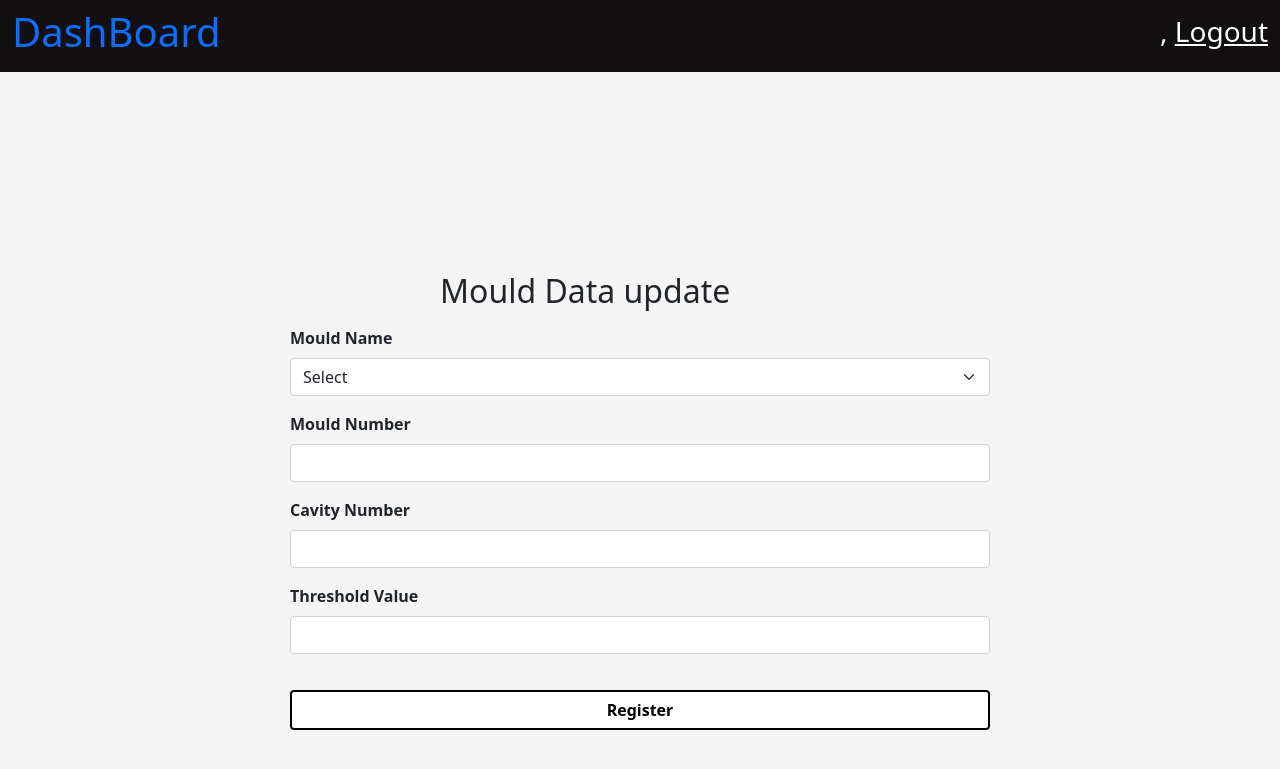
After one commit to MkshSahani/godrej_project, a Django app: page /mould/data/211/ in a window 1280 px wide. The commit adds this page. Shown: the top 769 px of the page. Run offline with Django 3.2, Linux system fonts and the light colour scheme; a user stored in the database is signed in; data comes from the database, SQL or seed files in the repository; both versions use the stored data as it was after the commit.

Commit message:
mould models updated

```diff
--- a/godrej_projects/mold_management/mold_management/settings.py
+++ b/godrej_projects/mold_management/mold_management/settings.py
@@ -29,6 +29,8 @@ ALLOWED_HOSTS = []
 LOGIN_REDIRECT_URL = ''
 LOGIN_URL = 'user/login/'
 # Application definition
+
+
 
 INSTALLED_APPS = [
     'user', # add user application.
@@ -108,13 +110,15 @@ AUTH_PASSWORD_VALIDATORS = [
 
 LANGUAGE_CODE = 'en-us'
 
-TIME_ZONE = 'UTC'
+TIME_ZONE = 'Asia/Kolkata'
 
 USE_I18N = True
 
 USE_L10N = True
 
 USE_TZ = True
+
+
 LEAR_CACHE_ON_RESTART = True
 
 # Static files (CSS, JavaScript, Images)
--- a/godrej_projects/mold_management/mould/models.py
+++ b/godrej_projects/mold_management/mould/models.py
@@ -32,10 +32,33 @@ class MouldStatus(models.Model):
         return str(self.mould_id)
 
 # -----------------------------------------------------------------------------------
-
 class MouldComment(models.Model):
 
     mould_id = models.ForeignKey(Mould, related_name='mould_chat', on_delete=models.PROTECT)
     comment_text = models.TextField()
     commented_by = models.ForeignKey(User,related_name='chat_user', on_delete=models.PROTECT)
     commented_date_time = models.DateTimeField(auto_now_add=True)
+
+
+
+
+# ---------------------------------------------------------------
+class MouldData(models.Model):
+
+    mould_id = models.ForeignKey(Mould, related_name='mould_data', on_delete=models.CASCADE)
+    serial_number = models.IntegerField()
+    department_name = models.CharField(max_length=100)
+    product_line = models.CharField(max_length=100)
+
+
+# ----------------------------------------------------------------
+class ProductLine(models.Model):
+
+    product_line_number = models.IntegerField() # numbef of product line.
+    proudct_line_name = models.CharField(max_length=100)
+
+# ------------------------------------------------------------------
+class Department(models.Model):
+
+    department_name = models.CharField(max_length=20) # name of department.
+    department_id = models.CharField(max_length=20) # id of department.
--- a/godrej_projects/mold_management/mould/static/css/mould_id.css
+++ b/godrej_projects/mold_management/mould/static/css/mould_id.css
@@ -20,6 +20,7 @@ div.container {
     width: 900px;
     height: 500px;
 }
+
 
 div.container form div button.customSubmitButton{
    width : 700px;
--- /dev/null
+++ b/godrej_projects/mold_management/mould/templates/mould_data_update.html
@@ -0,0 +1,160 @@
+
+{% extends 'base.html' %}
+{% load static %}
+{% block title %}
+    <title>
+        DashBoard | {{ user.first_name }}
+    </title>
+    <link
+        rel="stylesheet"
+        href="{% static 'css/mould_id.css' %}" >
+{% endblock %}
+
+{% block body_content %}
+    <nav
+        class="navbar navbar-light dashboard_nav">
+        <div class="container-fluid dashboard_nav">
+            <p class="h1 dashboard_title">
+                <a href="{% url 'homePage' %}" style="text-decoration:None;">
+                  DashBoard
+                </a>
+            </p>
+
+
+            <div class="user_data">
+                <p class="h3">
+                    {{ request.user.first_name }},
+                    <a href="{% url 'userLogout' %}">
+                        Logout
+                    </a>
+                </p>
+            </div>
+        </div>
+    </nav>
+
+
+    {% comment %}  {% endcomment %}
+
+
+        <div class="container">
+
+        <form method="POST" action="." autocomplete="off">
+        {% csrf_token %}
+        <legend>
+            <p class="h2" style="padding-left : 150px;">
+            Mould Data update
+            </p>
+        </legend>
+
+         <div
+            class="mb-3">
+
+            <label
+                for="exampleInputEmail1"
+                class="form-label">
+                <b>
+                Mould Name
+                </b>
+            </label>
+
+            {% comment %} Mold Name select. {% endcomment %}
+            <select
+                class="form-select"
+                id="inputGroupSelect01"
+                name="userLevel">
+
+                <option selected value="-1">Select</option>
+                <option value="0">Worker</option>
+                <option value="1">Supervisor</option>
+                <option value="2">Manager</option>
+                <option value="3">Plant Manager</option>
+            </select>
+
+        </div>
+
+
+
+
+
+        <div
+            class="mb-3">
+
+            <label
+                for="exampleInputEmail1"
+                class="form-label">
+                <b>
+                Mould Number
+                </b>
+            </label>
+
+            <input
+            type="number"
+            name = "mouldNumber"
+            class="form-control"
+            id="mouldNumber"
+            aria-describedby="mouldNumberHelp"
+            required >
+
+        </div>
+
+         <div
+            class="mb-3">
+
+            <label
+                for="exampleCavityNumber"
+                class="form-label">
+                <b>
+                Cavity Number
+                </b>
+            </label>
+
+            <input
+            type="number"
+            name = "cavityNumber"
+            class="form-control"
+            id="cavityNumber"
+            aria-describedby="cavityNumber"
+            required >
+        </div>
+
+
+       <div
+            class="mb-3">
+
+            <label
+                for="exampleThresholdValue"
+                class="form-label">
+                <b>
+                Threshold Value
+                </b>
+            </label>
+
+            <input
+            type="number"
+            name = "thresholdValue"
+            class="form-control"
+            id="thresholdValue"
+            aria-describedby="thresholdValue"
+            required >
+        </div>
+
+        <div
+            class="mb-3 submitButton">
+
+            <button type="submit" class="btn btn-primary submitButton customSubmitButton"><b>Register</b></button>
+
+        </div>
+
+
+        </div>
+
+
+        </form>
+
+
+    </div>
+
+
+
+
+{% endblock %}
--- a/godrej_projects/mold_management/mould/urls.py
+++ b/godrej_projects/mold_management/mould/urls.py
@@ -6,4 +6,5 @@ urlpatterns = [
     path('<int:mould_id>/', views.mould_view, name = "MouldView"),
     path('update/', views.mould_update,name = "MouldUpdate"),
     path('mouldSearch/', views.mould_search, name = "MouldSearch"),
+    path('data/<int:mould_id>/', views.mould_data_update, name = "MouldUpdate"),
 ]
--- a/godrej_projects/mold_management/mould/views.py
+++ b/godrej_projects/mold_management/mould/views.py
@@ -2,7 +2,10 @@ from django.shortcuts import redirect, render
 from django.contrib.auth.decorators import login_required
 from .models import Mould, MouldStatus, MouldComment
 import matplotlib.pyplot as plt
+import matplotlib.dates as mdates
 import os
+import datetime
+
 # -------------------------------------------------
 class MouldData:
 
@@ -81,13 +84,14 @@ def mould_view(request, mould_id):
     plt.title(f'Shot vs Date for Mould ID {mould_id}')
     plt.xlabel('Date')
     plt.ylabel('Shot Count')
-    plt.grid(True)
     # plt.show()
-    plt.plot(increment_date, increment_count,marker='D', color='blue')
-    if os.path.isfile('mould/static/images/mould_daily_count.jpg'):
-        os.remove('mould/static/images/mould_daily_count.jpg')
-    plt.savefig('mould/static/images/mould_daily_count.png')
-
+    # plt.plot(increment_date, increment_count,marker='>', color='blue')
+    # beautify the x-labels
+    # plt.gcf().autofmt_xdate()
+    myFmt = mdates.DateFormatter('%D:%M:%Y')
+    plt.gca().xaxis.set_major_formatter(myFmt)
+    # plt.savefig('mould/static/images/mould_daily_count.png')
+    plt.show()
     print(increment_count)
     print(increment_date)
 
@@ -139,3 +143,14 @@ def mould_search(request):
         return redirect(f'/mould/{mould_id}')
     else:
         return render(request, 'mould_search.html', context)
+
+
+@login_required
+def mould_data_update(request, mould_id):
+    context = {}
+    mould_data = Mould.objects.get(mould_id = mould_id)
+    context['MouldData'] = mould_data
+    if request.method == "POST":
+        return render(request, 'mould_data_update.html', context)
+    else:
+        return render(request, 'mould_data_update.html', context)
```
Also changed, not shown: godrej_projects/mold_management/mould/templates/mould_id.html (+32 -3 lines), godrej_projects/mold_management/user_panel/views.py (+4 -3 lines), godrej_projects/mold_management/db.sqlite3, godrej_projects/mold_management/mould/static/images/mould_daily_count.png, godrej_projects/mold_management/user_panel/static/images/number_of_mould_vs_shots.png.
